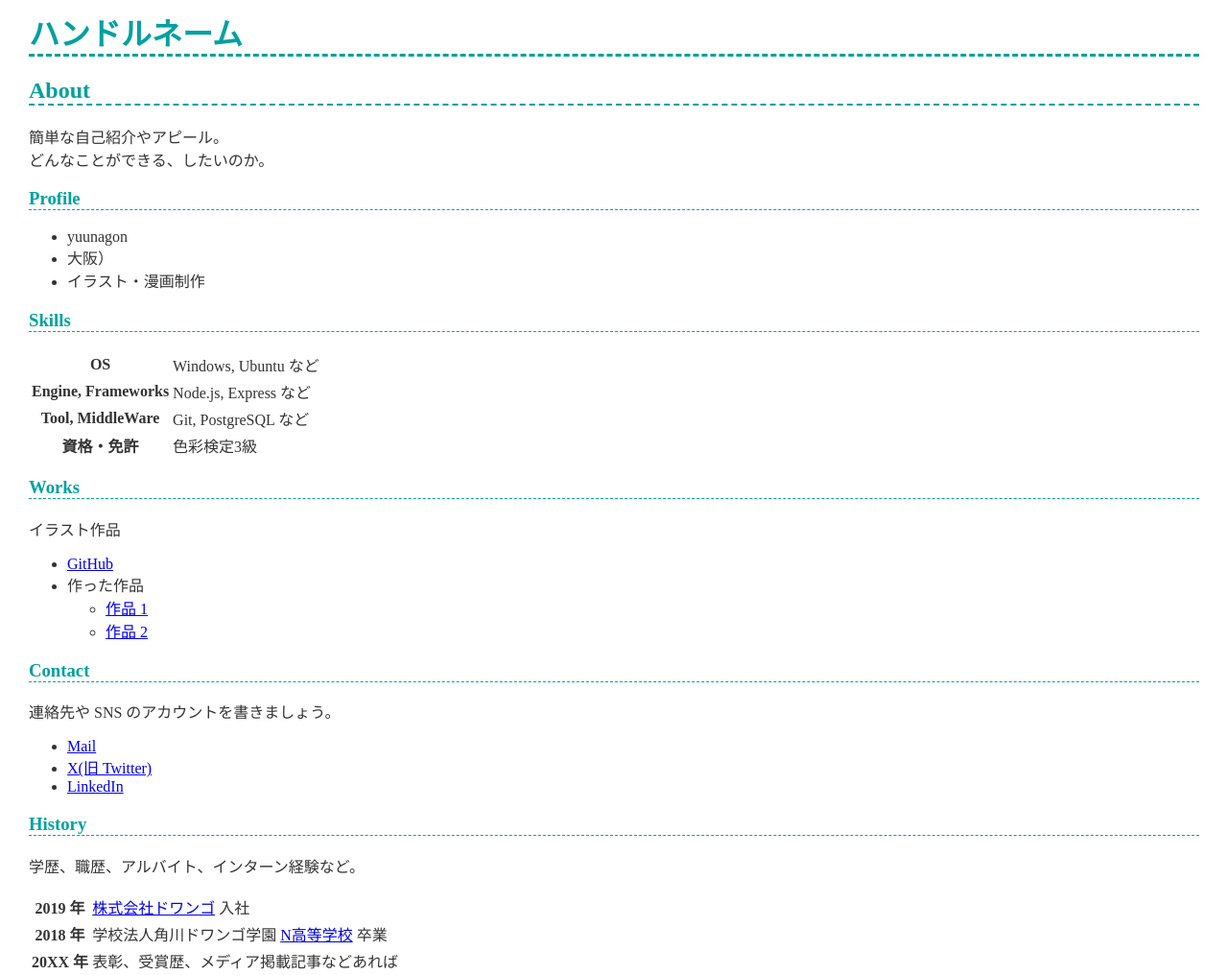
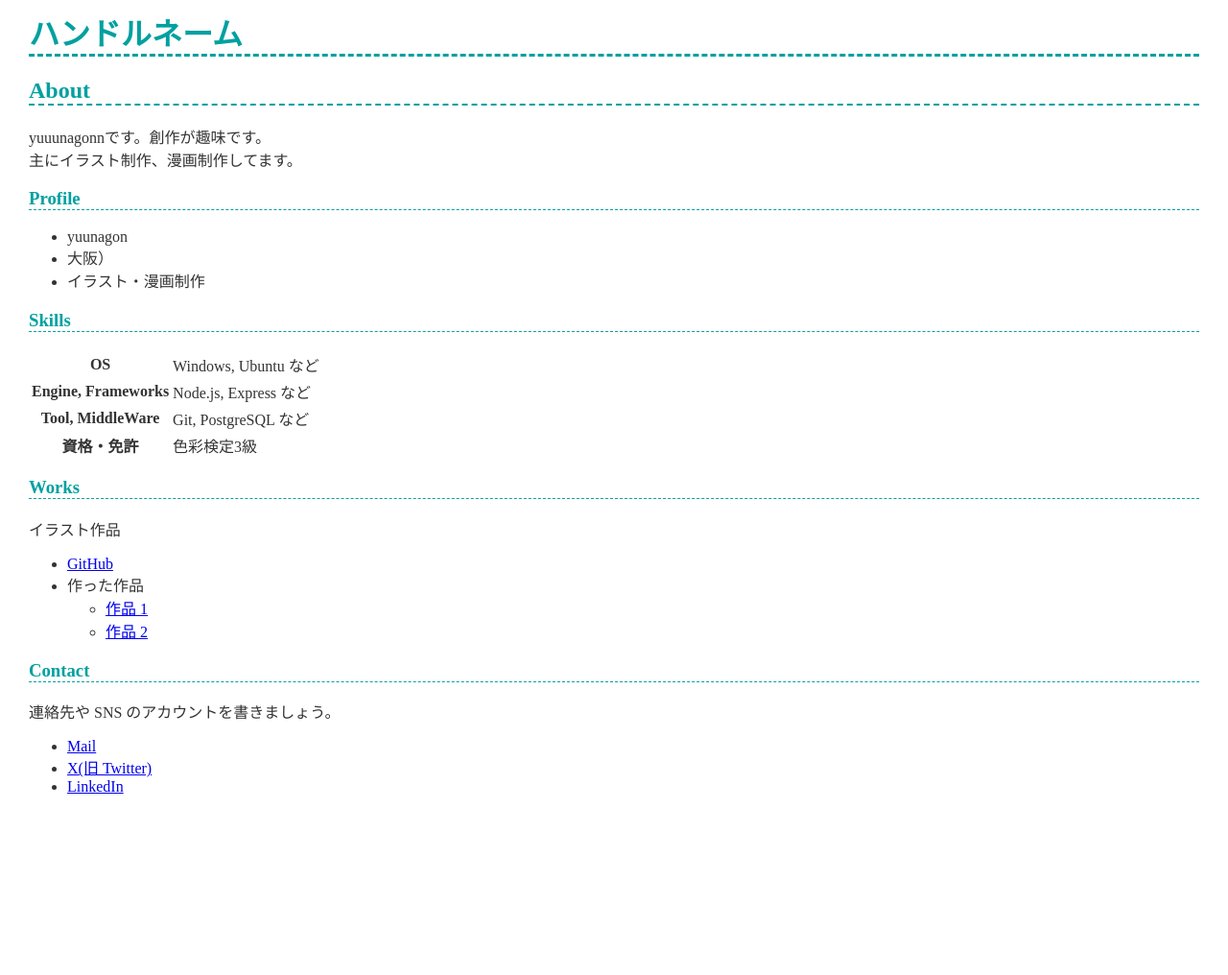
Before and after one commit to younagon-hub/younagon-hub.github.io, a plain HTML site: page index.html in a window 1280 px wide. Shown: the part 1180-2196 px from the top of the page at 96% size. After the commit the page ends 2009 px from the top, so only its background shows below. Drawn offline with Linux system fonts and the light colour scheme.

Commit message:
情報の追加

```diff
--- a/index.html
+++ b/index.html
@@ -41,9 +41,9 @@
 
     <p>
 
-      簡単な自己紹介やアピール。<br>
+      yuuunagonnです。創作が趣味です。<br>
 
-      どんなことができる、したいのか。
+      主にイラスト制作、漫画制作してます。
 
     </p>
 
@@ -141,35 +141,6 @@
     </ul>
 
 
-    <h3>History</h3>
-
-    <p>学歴、職歴、アルバイト、インターン経験など。</p>
-
-    <table>
-
-      <tr>
-
-        <th>2019 年</th>
-
-        <td><a href="https://dwango.co.jp/">株式会社ドワンゴ</a> 入社</td>
-
-      </tr>
-
-      <tr>
-
-        <th>2018 年</th>
-
-        <td>学校法人角川ドワンゴ学園 <a href="https://nnn.ed.jp/">N高等学校</a> 卒業</td>
-
-      </tr>
-
-      <tr>
-
-        <th>20XX 年</th>
-
-        <td>表彰、受賞歴、メディア掲載記事などあれば</td>
-
-      </tr>
 
     </table>
 
```
